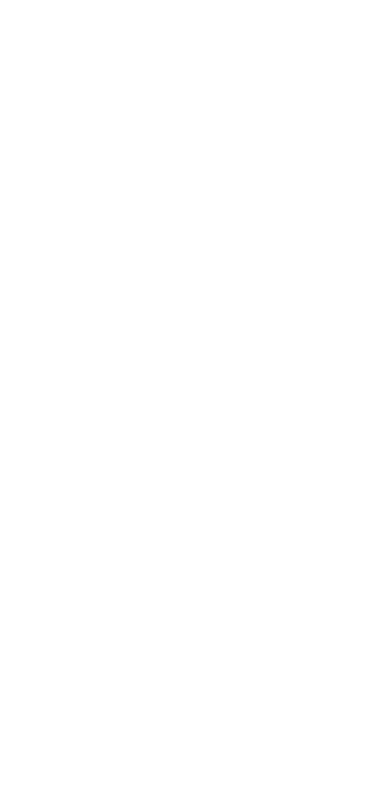
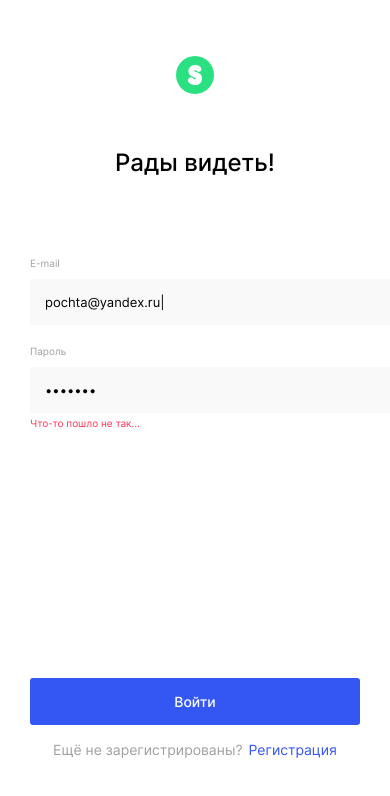
Before and after one commit to Timon27M/movies-explorer-frontend, a React (Create React App) app: page /signin in a window 390 px wide. Before the commit this address had no page. Shown: the top 796 px of the page. Built offline with nearby package versions, Linux system fonts and the light colour scheme.

Commit message:
feat: добавлена аунтицикация в адаптиве

```diff
--- a/src/components/App/App.jsx
+++ b/src/components/App/App.jsx
@@ -6,6 +6,8 @@
 import Movies from "../Movies/Movies";
 import SavedMovies from "../SavedMovies/SavedMovies";
 import Profile from "../Profile/Profile";
+import Register from "../Register/Register";
+import Login from "../Login/Login";
 
 function App() {
   const { pathname } = useLocation();
@@ -19,6 +21,8 @@
         <Route path="/movies" element={<Movies />} />
         <Route path="/saved-movies" element={<SavedMovies />} />
         <Route path="/profile" element={<Profile />}/>
+        <Route path="/signup" element={<Register />} />
+        <Route path="signin" element={<Login />} />
       </Routes>
       {pathname === '/' || pathname === '/movies' || pathname === '/saved-movies' ?
           <Footer /> : ''}
--- /dev/null
+++ b/src/components/AuthInputs/AuthInputs.css
@@ -0,0 +1,40 @@
+.auth-content {
+  width: 100%;
+}
+
+.auth-content:not(:first-child) {
+  margin-top: 20px;
+}
+
+.auth-content__name {
+  color: #a0a0a0;
+  font-family: Inter;
+  font-size: 10px;
+  font-style: normal;
+  font-weight: 400;
+  line-height: normal;
+  margin: 0;
+}
+
+.auth-content__input {
+  width: 100%;
+  margin-top: 10px;
+  padding: 15px;
+  border: 0;
+  color: #000;
+  font-family: Inter;
+  font-size: 13px;
+  font-style: normal;
+  font-weight: 400;
+  line-height: normal;
+  background-color: #F9F9F9;
+}
+
+.auth-text-error {
+  color: #ff3055;
+  font-family: Inter;
+  font-size: 10px;
+  font-style: normal;
+  font-weight: 400;
+  line-height: normal;
+}
--- /dev/null
+++ b/src/components/ComponentAuth/ComponentAuth.css
@@ -0,0 +1,138 @@
+.componentAuth {
+  display: flex;
+  flex-direction: column;
+  align-items: center;
+  justify-content: center;
+  width: 100%;
+  padding: 70px 0;
+}
+
+.componentAuth__main-block {
+  max-height: 560px;
+  height: fit-content;
+}
+
+.componentAuth__content {
+  text-align: left;
+  min-width: 396px;
+  display: flex;
+  flex-direction: column;
+  justify-content: space-between;
+}
+
+.componentAuth__title {
+  color: #000;
+  font-family: Inter;
+  font-size: 24px;
+  font-style: normal;
+  font-weight: 500;
+  line-height: normal;
+  margin: 40px 0;
+}
+
+.componentAuth__form {
+  min-height: 380px;
+  display: flex;
+  flex-direction: column;
+  justify-content: space-between;
+}
+
+.componentAuth__button {
+  width: 100%;
+  color: #fff;
+  text-align: center;
+  font-family: Inter;
+  font-size: 14px;
+  font-style: normal;
+  font-weight: 500;
+  line-height: normal;
+  background-color: #3456f3;
+  padding: 15px 0;
+  border-radius: 3px;
+  border: none;
+}
+
+.componentAuth__container {
+  margin-top: 16px;
+  display: flex;
+  width: 100%;
+  justify-content: center;
+}
+
+.componentAuth__container-text {
+  margin: 0;
+  color: #a0a0a0;
+  text-align: center;
+  font-family: Inter;
+  font-size: 14px;
+  font-style: normal;
+  font-weight: 400;
+  line-height: normal;
+}
+
+.componentAuth__container-link {
+  margin-left: 6px;
+  color: #3456f3;
+  text-align: center;
+  font-family: Inter;
+  font-size: 14px;
+  font-style: normal;
+  font-weight: 400;
+  line-height: normal;
+  text-decoration: none;
+}
+
+@media all and (max-width: 820px) {
+  .componentAuth {
+    height: 100vh;
+    box-sizing: border-box;
+    justify-content: space-between;
+  }
+}
+
+@media all and (max-width: 500px) {
+    .componentAuth {
+        padding: 56px 30px 30px;
+      }
+
+    .componentAuth__content {
+        text-align: center;
+        width: 100%;
+        min-width: 0;
+      }
+
+      .componentAuth__title {
+        color: #000;
+        font-family: Inter;
+        font-size: 24px;
+        font-style: normal;
+        font-weight: 500;
+        line-height: normal;
+        margin: 50px 0 80px;
+      }
+
+      .componentAuth__form {
+        text-align: left;
+        min-height: 468px;
+      }
+
+      .componentAuth__main-block {
+        max-height: 694px;
+        width: 100%;
+      }
+
+      .componentAuth__button {
+        width: 100%;
+        color: #fff;
+        text-align: center;
+        font-family: Inter;
+        font-size: 14px;
+        font-style: normal;
+        font-weight: 500;
+        line-height: normal;
+        background-color: #3456f3;
+        padding: 15px 0;
+        border-radius: 3px;
+        border: none;
+      }
+}
--- /dev/null
+++ b/src/components/ComponentAuth/ComponentAuth.jsx
@@ -0,0 +1,38 @@
+import "./ComponentAuth.css";
+import { Link } from "react-router-dom";
+import logoImg from "../../images/logo.svg";
+
+function ComponentAuth({
+  formName,
+  buttonText,
+  title,
+  containerText,
+  containerLinkName,
+  containerLinkPath,
+  children,
+}) {
+  return (
+    <div className="componentAuth">
+      <div className="componentAuth__main-block">
+        <div className="componentAuth__content">
+          <Link to="/" className="componentAuth__link">
+            <img src={logoImg} alt="логотип" className="componentAuth__logo" />
+          </Link>
+          <h2 className="componentAuth__title">{title}</h2>
+          <form className="componentAuth__form" name={formName} noValidate>
+            {children}
+            <button className="componentAuth__button">{buttonText}</button>
+          </form>
+        </div>
+        <div className="componentAuth__container">
+          <p className="componentAuth__container-text">{containerText}</p>
+          <Link to={containerLinkPath} className="componentAuth__container-link">
+            {containerLinkName}
+          </Link>
+        </div>
+      </div>
+    </div>
+  );
+}
+
+export default ComponentAuth;
--- /dev/null
+++ b/src/components/Login/Login.jsx
@@ -0,0 +1,38 @@
+import "../AuthInputs/AuthInputs.css";
+import ComponentAuth from "../ComponentAuth/ComponentAuth";
+
+function Login() {
+  return (
+    <ComponentAuth
+      title="Рады видеть!"
+      buttonText="Войти"
+      formName="login"
+      containerText="Ещё не зарегистрированы?"
+      containerLinkName="Регистрация"
+      containerLinkPath="/signup"
+    >
+      <div className="auth-container">
+        <div className="auth-content">
+          <p className="auth-content__name">E-mail</p>
+          <input
+            type="email"
+            className="auth-content__input"
+            value="pochta@yandex.ru|"
+          />
+        </div>
+        <div className="auth-content">
+          <p className="auth-content__name">Пароль</p>
+          <input
+            type="password"
+            className="auth-content__input"
+            value="Виталий"
+            minLength={2}
+          />
+        </div>
+        <span className="auth-text-error">Что-то пошло не так...</span>
+      </div>
+    </ComponentAuth>
+  );
+}
+
+export default Login;
--- a/src/components/Profile/Profile.jsx
+++ b/src/components/Profile/Profile.jsx
@@ -16,7 +16,7 @@
         <div className="profile__content profile__content_type_email">
           <p className="profile__text profile__text_type_email">E-mail</p>
           <input
-            type="text"
+            type="email"
             value="pochta@yandex.ru"
             className="profile__input profile__input_type_text"
           />
--- /dev/null
+++ b/src/components/Register/Register.jsx
@@ -0,0 +1,46 @@
+import "../AuthInputs/AuthInputs.css";
+import ComponentAuth from "../ComponentAuth/ComponentAuth";
+
+function Register() {
+  return (
+    <ComponentAuth
+      title="Добро пожаловать!"
+      buttonText="Зарегистрироваться"
+      formName="register"
+      containerText="Уже зарегистрированы?"
+      containerLinkName="Войти"
+      containerLinkPath='/signin'
+    >
+      <div className="auth-container">
+        <div className="auth-content">
+          <p className="auth-content__name">Имя</p>
+          <input
+            type="text"
+            className="auth-content__input"
+            value="Виталий"
+          />
+        </div>
+        <div className="auth-content">
+          <p className="auth-content__name">E-mail</p>
+          <input
+            type="email"
+            className="auth-content__input"
+            value="pochta@yandex.ru|"
+          />
+        </div>
+        <div className="auth-content">
+          <p className="auth-content__name">Пароль</p>
+          <input
+            type="password"
+            className="auth-content__input"
+            value="Виталий"
+            minLength={2}
+          />
+        </div>
+        <span className="auth-text-error">Что-то пошло не так...</span>
+      </div>
+    </ComponentAuth>
+  );
+}
+
+export default Register;
```
Also changed, not shown: src/components/Register/Register.css (added).
